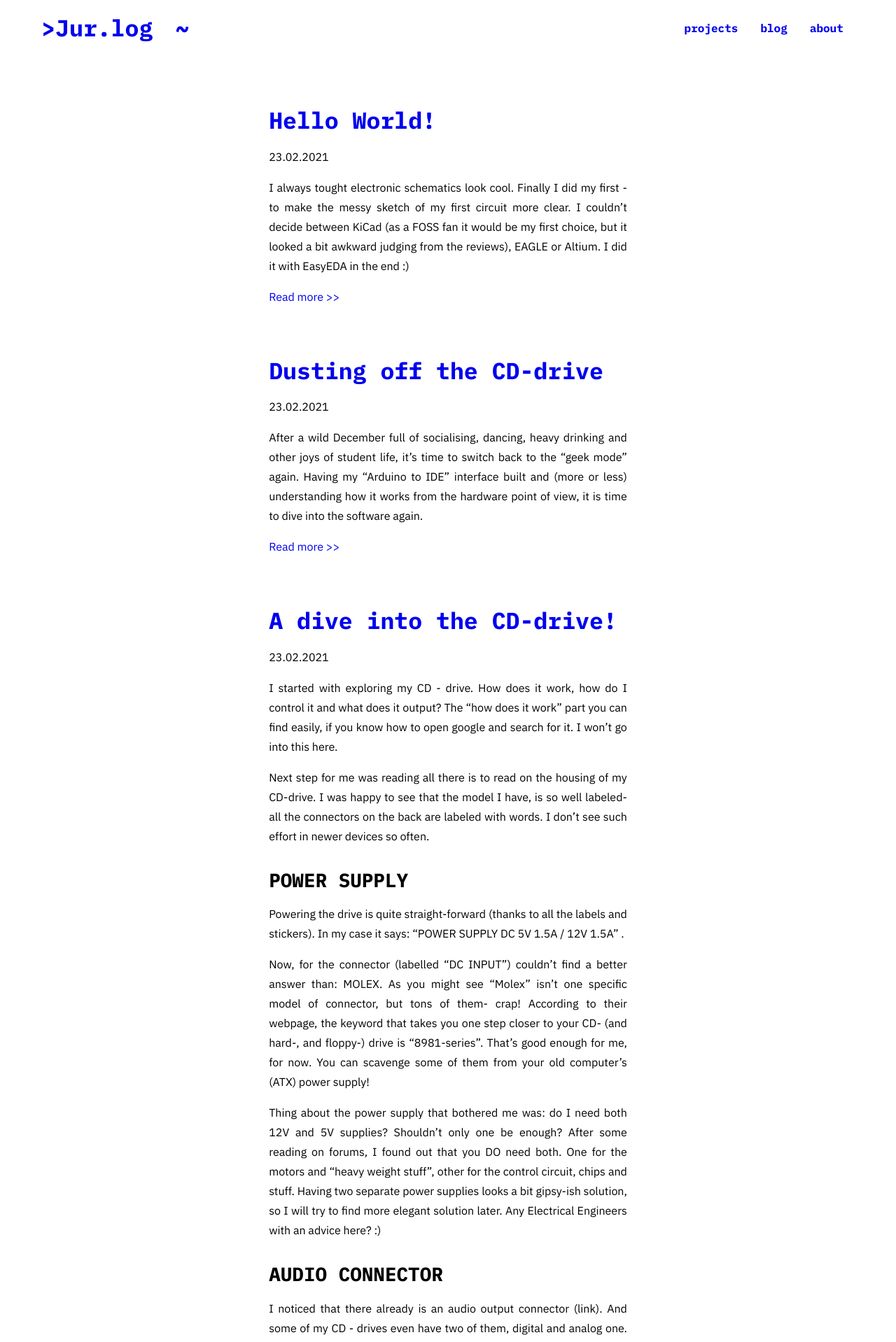
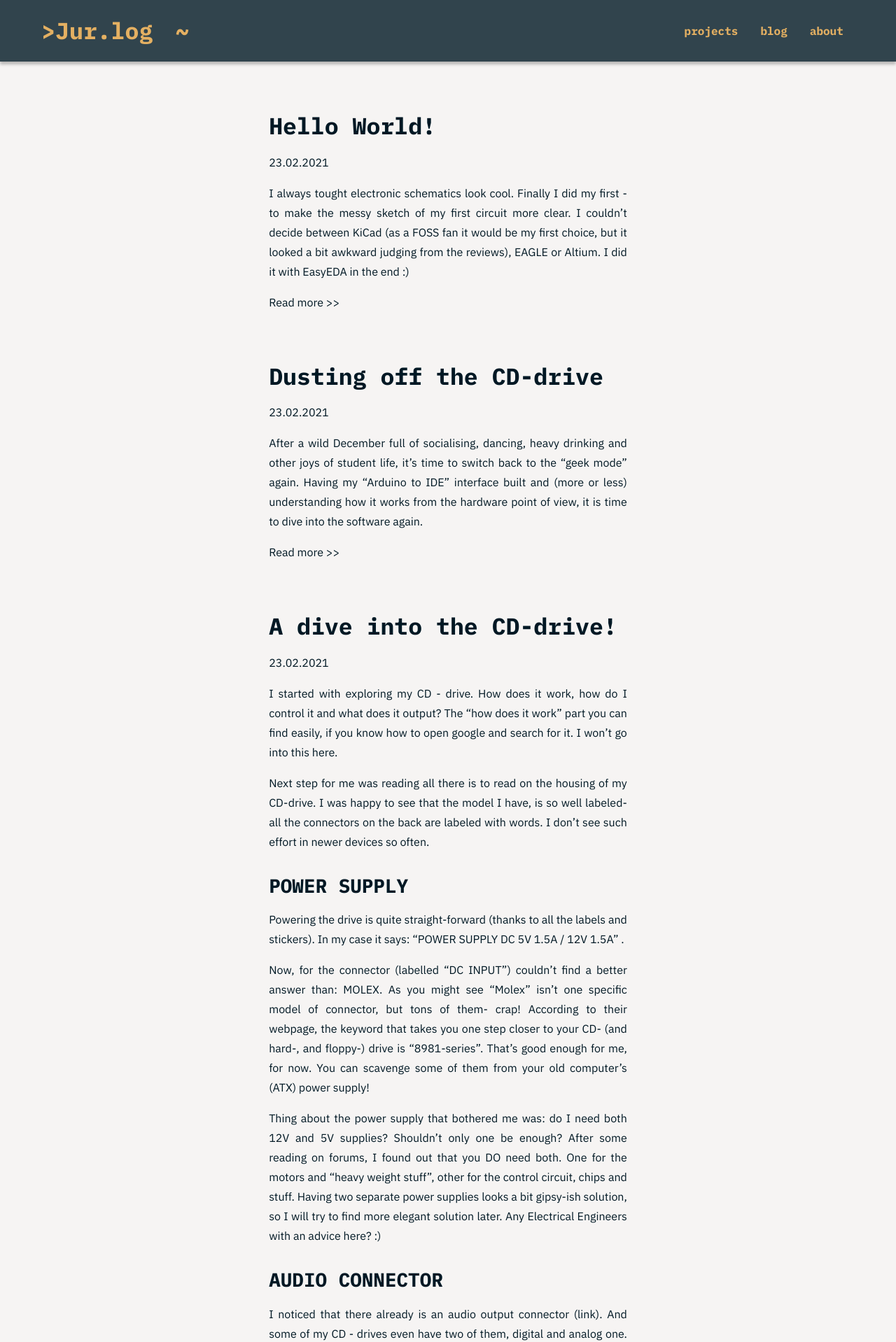
Before and after one commit to jurc192/jurlog, a Jekyll site: the page built from index.md, in a window 1280 px wide. Shown: the top 1918 px of the page at 70% size. Built offline with Jekyll 4.4.1, drawn with Linux system fonts in a browser that asks for light colours.

Commit message:
colors: add shadow to navbar

```diff
--- a/_sass/_colors.scss
+++ b/_sass/_colors.scss
@@ -3,7 +3,7 @@
 */
 body {
     color: $primary;
-    background-color: $background;
+    background: $background;
 }
 
 a {
@@ -11,7 +11,7 @@ a {
   &:hover,
   &:focus {
     // `:focus` is linked to `:hover` for basic accessibility
-    color: $primary;
+    color: $accent;
   }
   strong {color: inherit;}
 }
@@ -21,9 +21,14 @@ a {
     HEADER
 */
 .site-header {
-    background-color: $primary-lighter;
+    background: $primary-light1;
+    box-shadow: 0px 4px 4px rgba(0, 0, 0, 0.25);
 }
 
 .site-header a {
     color: $accent;
 }
+
+/*
+    HOME PAGE
+*/
--- a/_sass/_variables.scss
+++ b/_sass/_variables.scss
@@ -1,6 +1,6 @@
 
 // Layout
-$header-height: 5rem;
+$header-height: 5.5rem;
 $header-max-width: 1200px;
 $content-padding: 1.2rem;
 $content-max-width: 550px;
@@ -10,5 +10,5 @@ $primary: #001824;
 $accent: #e4b062;
 $background: #f6f4f3;
 
-$primary-light: #31444d;
-$primary-light: #acb2b5;
+$primary-light1: #31444d;
+$primary-light2: #acb2b5;
--- a/_sass/main.scss
+++ b/_sass/main.scss
@@ -3,7 +3,7 @@
 @import "resets";
 @import "base";
 @import "typography";
-// @import "colors";
+@import "colors";
 // @import "layout";
 // @import "header";
 // @import "blog";
```
Also changed, not shown: projects/cactus/_drafts/cactus_returns.md (added, +1 -0 lines), projects/cactus/_drafts/frankencactus.md (+1 -1 lines), _sass/_base.scss (line endings or trailing spaces).
